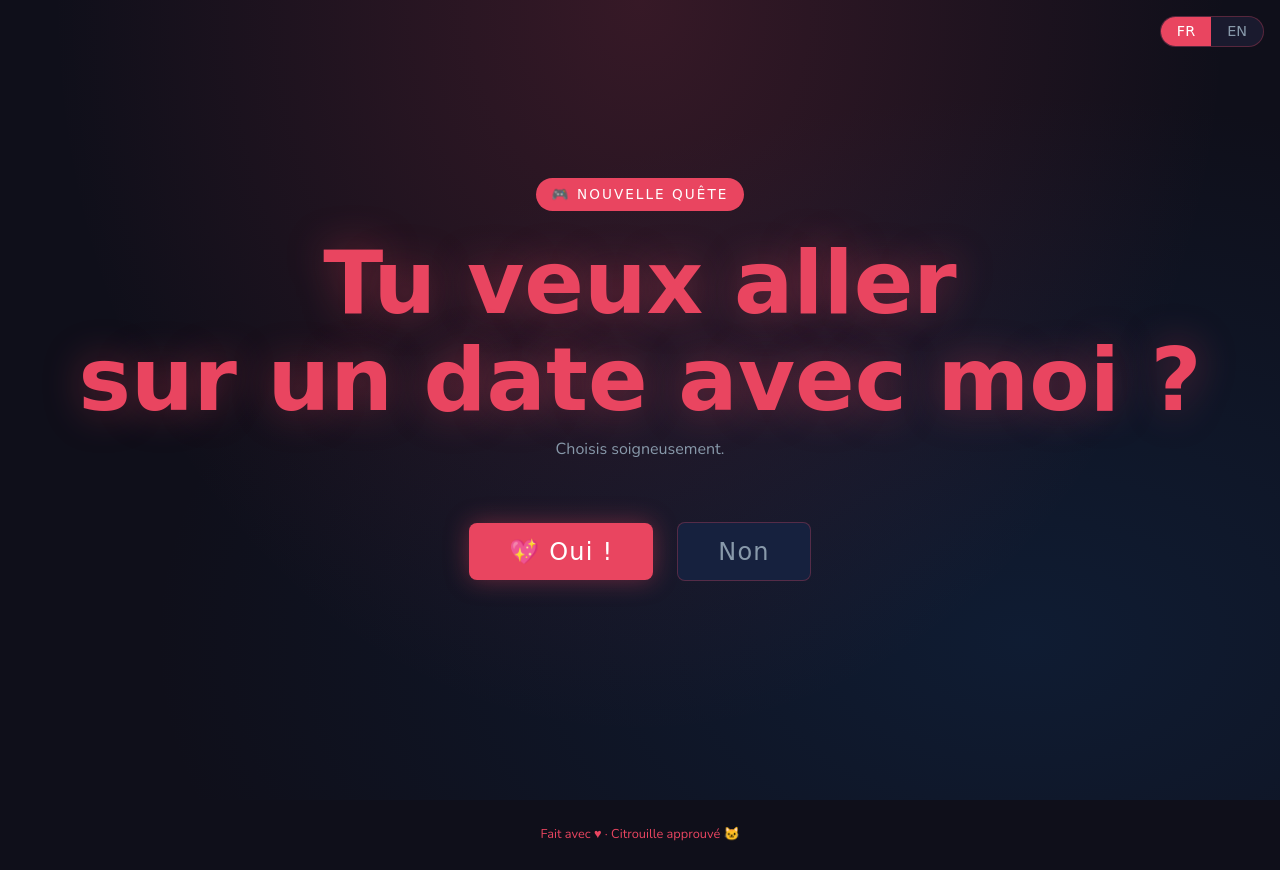
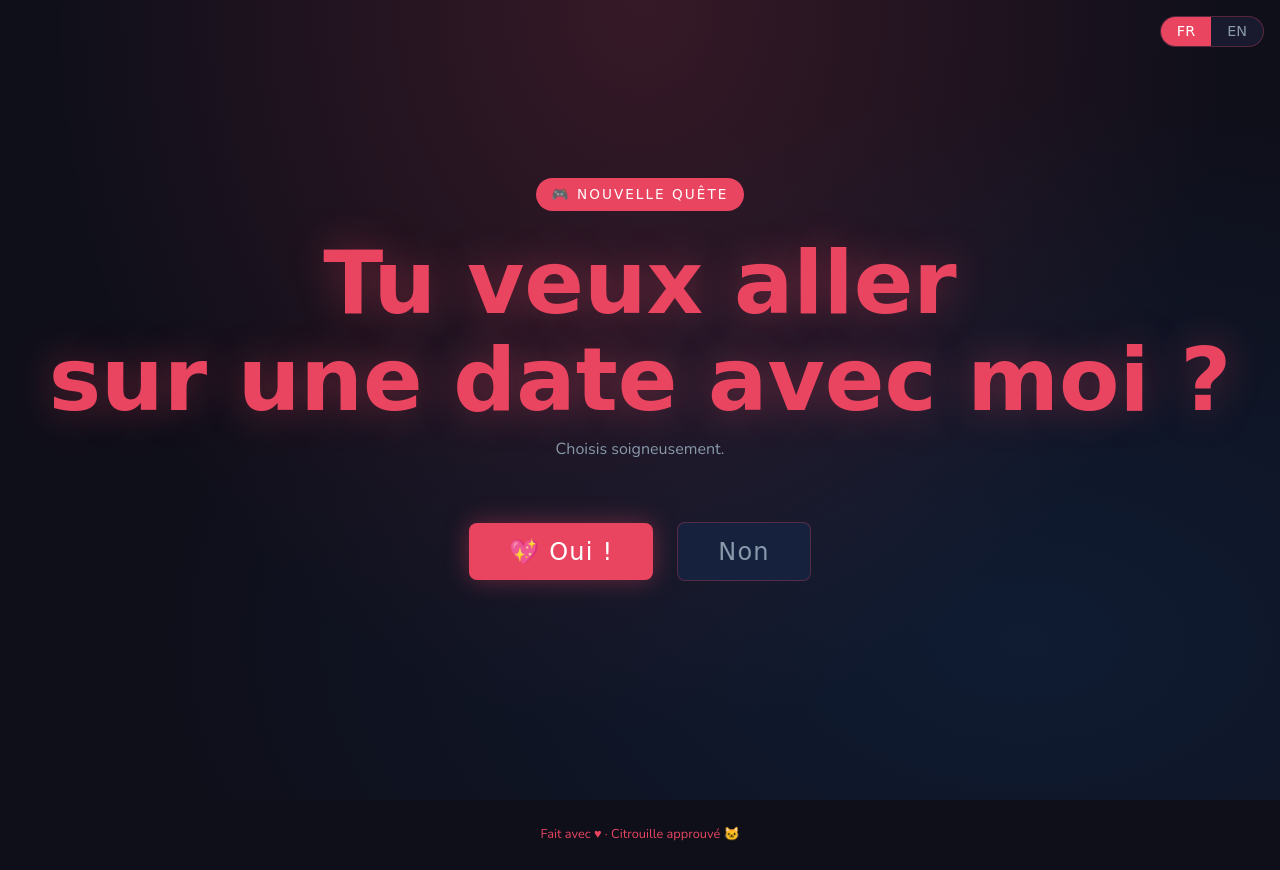
Before and after one commit to dveilleux/datenight, a plain HTML site: page index.html in a window 1280 px wide. Drawn offline with nearby package versions, Linux system fonts and the light colour scheme; a web font is replaced by a local one.

Commit message:
Update index.html

```diff
--- a/index.html
+++ b/index.html
@@ -3,7 +3,7 @@
 <head>
   <meta charset="UTF-8" />
   <meta name="viewport" content="width=device-width, initial-scale=1.0" />
-  <title>Un date ? 🎮</title>
+  <title>Une date ? 🎮</title>
   <link href="https://fonts.googleapis.com/css2?family=Boogaloo&family=Nunito:wght@400;600;700&display=swap" rel="stylesheet" />
   <style>
     *, *::before, *::after { box-sizing: border-box; margin: 0; padding: 0; }
@@ -292,7 +292,7 @@
 <div class="page active" id="page-ask">
   <div class="ask-tag">🎮 <span data-lang="fr">Nouvelle quête</span><span data-lang="en">New quest</span></div>
   <h1>
-    <span data-lang="fr">Tu veux aller<br>sur un <span>date</span> avec moi ?</span>
+    <span data-lang="fr">Tu veux aller<br>sur une <span>date</span> avec moi ?</span>
     <span data-lang="en">Wanna go on a<br><span>date</span> with me?</span>
   </h1>
   <p class="ask-sub">
```
